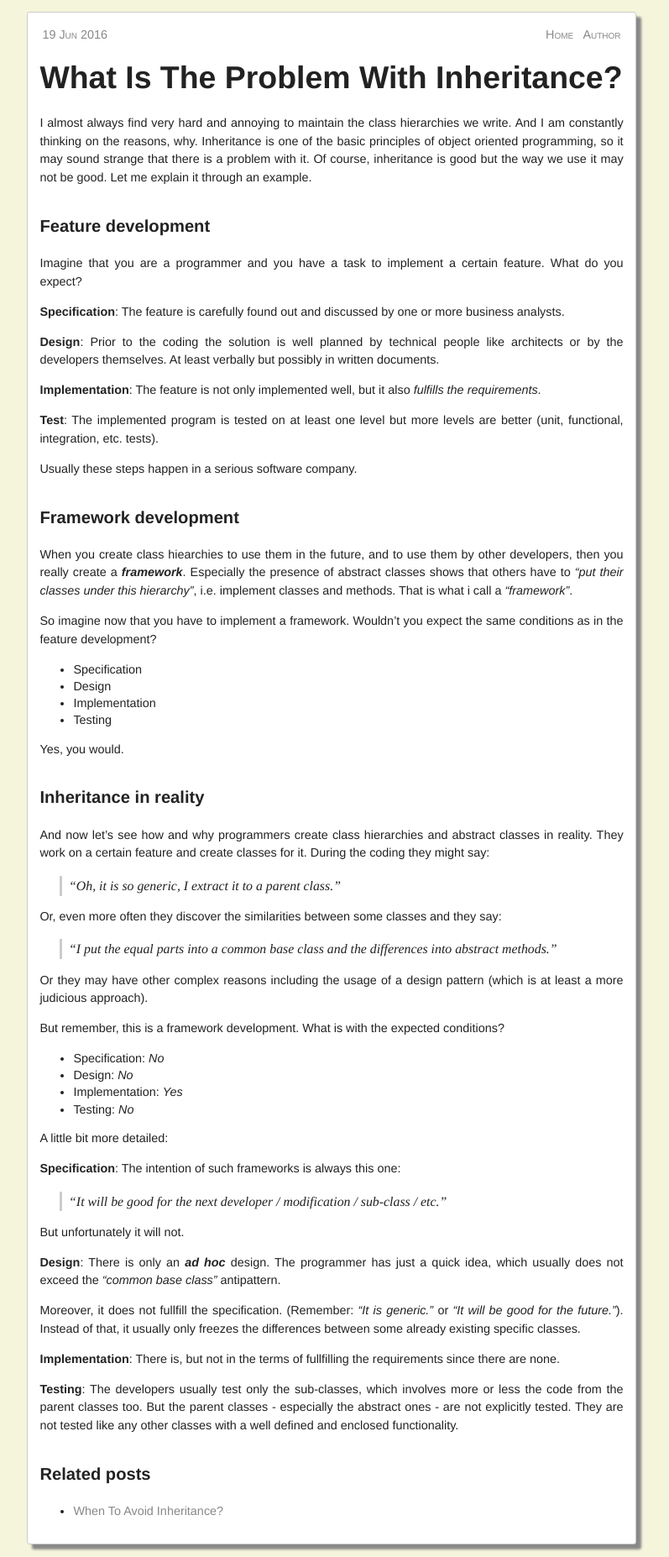
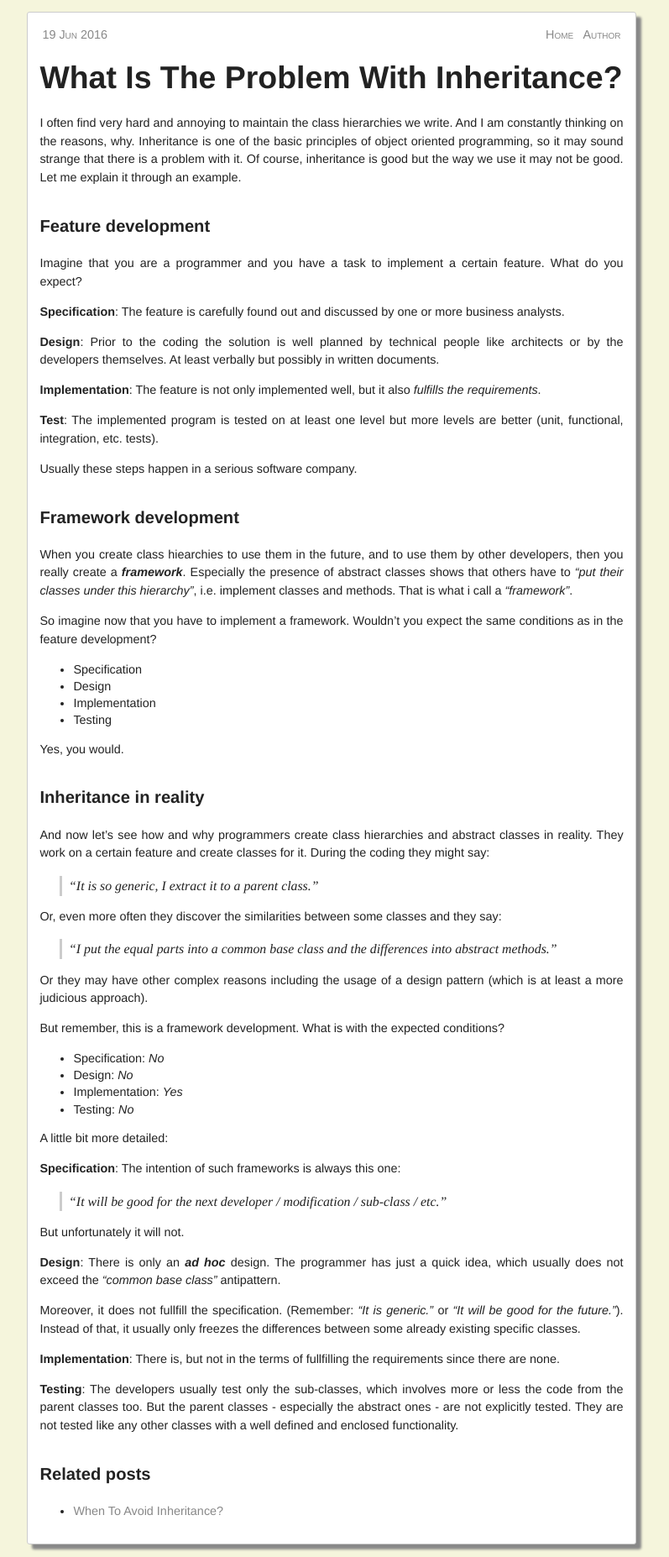
Before and after one commit to woj-tek/petozoltan.github.io, a Jekyll site: the page built from _posts/2016-06-19-what-is-the-problem-with-inheritance.md, in a window 1280 px wide. Shown: the whole page at 84% size, without its empty margins (245-1042 px from the left). Built offline with Jekyll 4.4.1, drawn with Linux system fonts in a browser that asks for light colours.

Commit message:
Update 2016-06-19-what-is-the-problem-with-inheritance.md

```diff
--- a/_posts/2016-06-19-what-is-the-problem-with-inheritance.md
+++ b/_posts/2016-06-19-what-is-the-problem-with-inheritance.md
@@ -3,7 +3,7 @@ layout: post
 title: "What Is The Problem With Inheritance?"
 date: 2016-06-19
 ---
-I almost always find very hard and annoying to maintain the class hierarchies we write. And I am constantly thinking on the reasons, why. Inheritance is one of the basic principles of object oriented programming, so it may sound strange that there is a problem with it. Of course, inheritance is good but the way we use it may not be good. Let me explain it through an example.
+I often find very hard and annoying to maintain the class hierarchies we write. And I am constantly thinking on the reasons, why. Inheritance is one of the basic principles of object oriented programming, so it may sound strange that there is a problem with it. Of course, inheritance is good but the way we use it may not be good. Let me explain it through an example.
 
 ### Feature development
 
@@ -36,7 +36,7 @@ Yes, you would.
 
 And now let's see how and why programmers create class hierarchies and abstract classes in reality. They work on a certain feature and create classes for it. During the coding they might say:
 
-> "Oh, it is so generic, I extract it to a parent class."
+> "It is so generic, I extract it to a parent class."
 
 Or, even more often they discover the similarities between some classes and they say:
 
```
